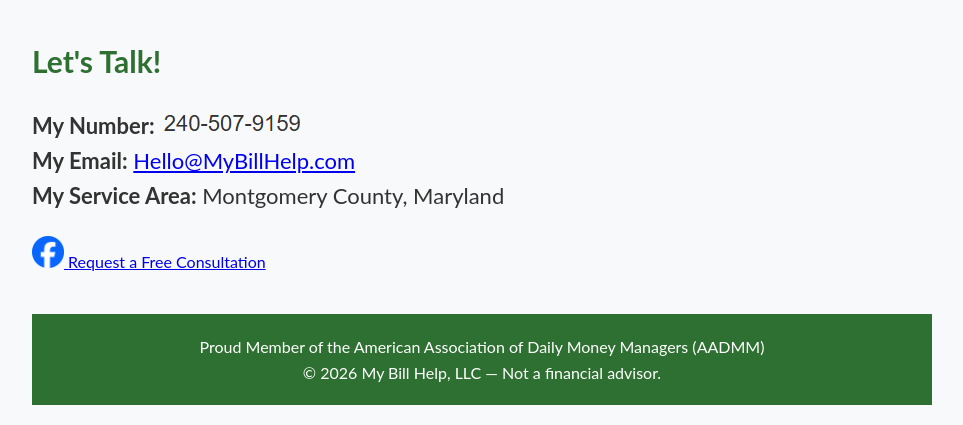
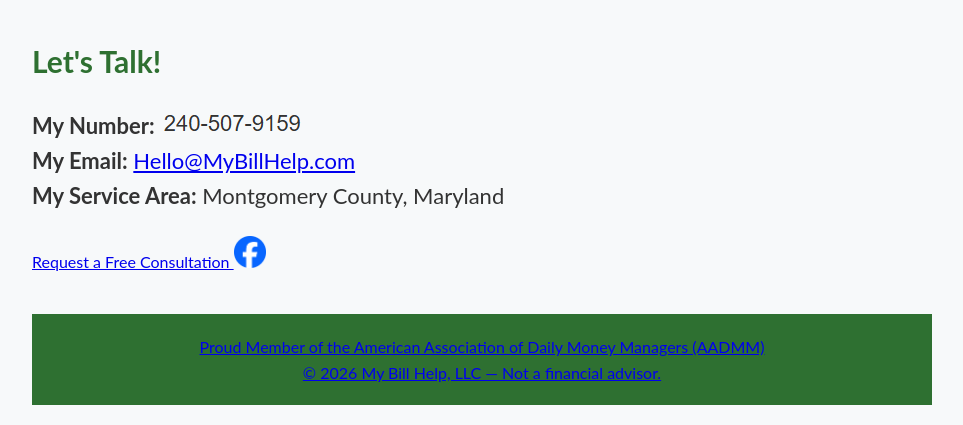
Before and after one commit to DCTries/MyBillHelpWebsite, a plain HTML site: page index.html in a window 1280 px wide. Shown: the part 2298-2723 px from the top of the page, without its empty margins (158-1121 px from the left). Drawn offline with Linux system fonts and the light colour scheme.

Commit message:
Fix HTML formatting and structure

```diff
--- a/index.html
+++ b/index.html
@@ -245,14 +245,15 @@
     <strong>My Email:</strong>
 <a href="mailto:Hello@MyBillHelp.com">Hello@MyBillHelp.com</a><br>
        <strong>My Service Area:</strong> Montgomery County, Maryland</p>
-           <a href="https://www.facebook.com/profile.php?id=61594182326683" target="_blank" rel="noopener noreferrer">
-    <img src="Facebook_Logo_Primary.png" alt="Facebook" width="32" height="32">
+
        <a class="video-link"
    href="https://docs.google.com/forms/d/e/1FAIpQLSf2olhXideJJrU8jR0nF9rE4PH9r9KaUQhPntD89rsYXY1mUg/viewform?usp=publish-editor"
    target="_blank"
    rel="noopener noreferrer">
    Request a Free Consultation
 </a>
+                  <a href="https://www.facebook.com/profile.php?id=61594182326683" target="_blank" rel="noopener noreferrer">
+    <img src="Facebook_Logo_Primary.png" alt="Facebook" width="32" height="32"><br>
 </div>
 
 
```
